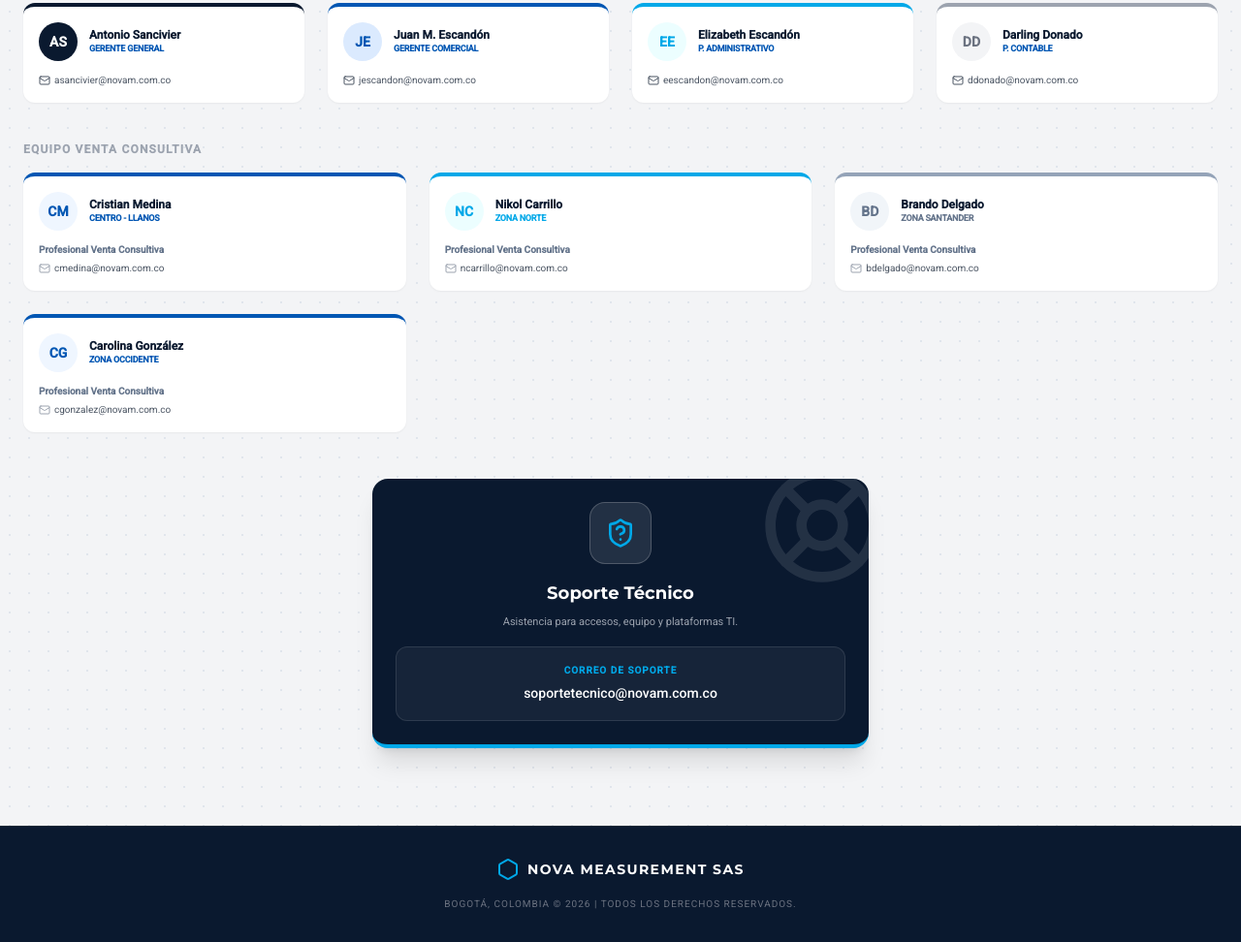
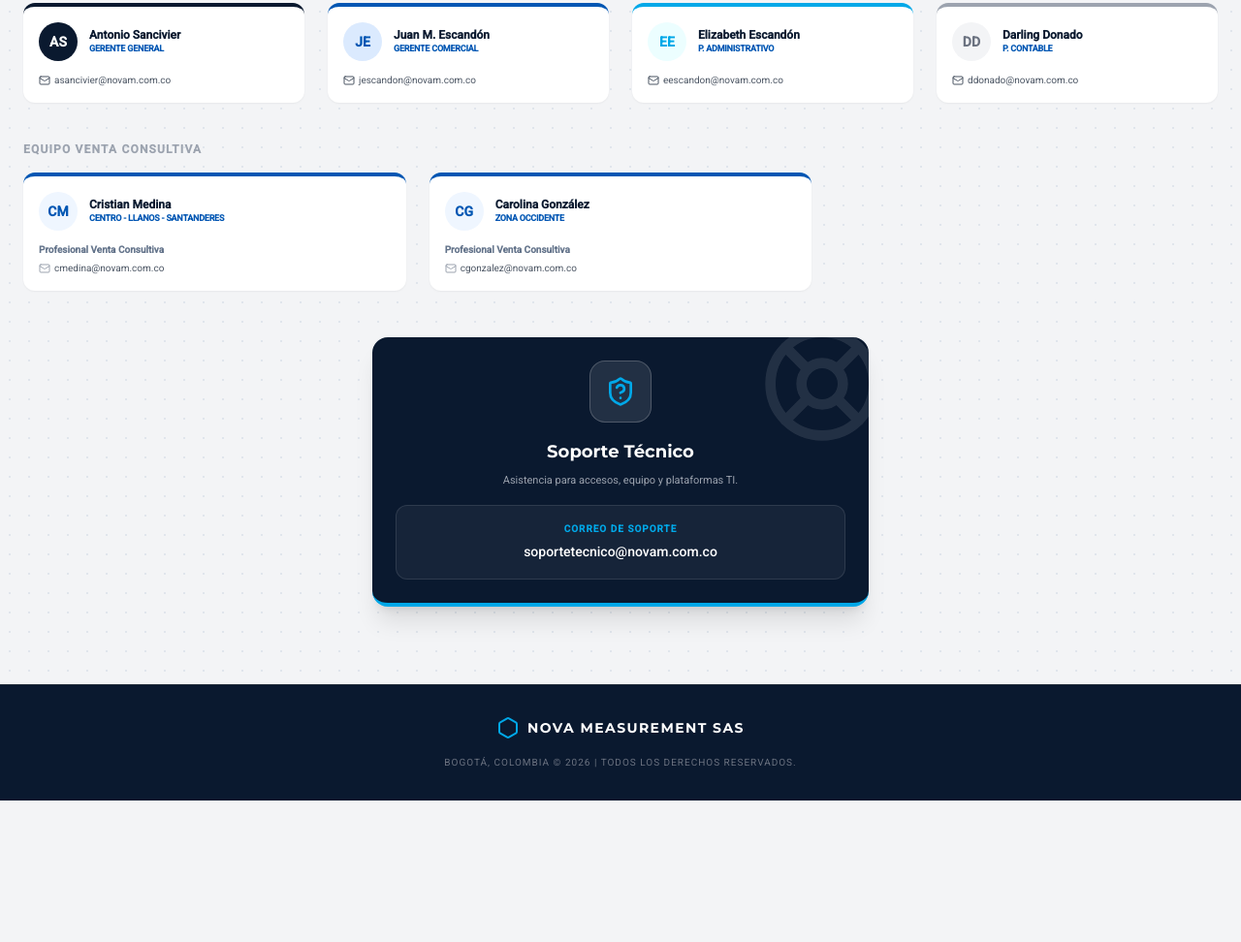
Before and after one commit to jescandonp/onboarding-nova, a plain HTML site: page index.html in a window 1280 px wide. Shown: the part 2258-3230 px from the top of the page at 97% size. After the commit the page ends 3084 px from the top, so only its background shows below. Drawn offline with nearby package versions, Linux system fonts and the light colour scheme.

Commit message:
Directorio: retira a Nikol Carrillo y Brando Delgado; Cristian Medina asume Santanderes
Co-Authored-By: Claude Opus 5.5 <noreply@anthropic.com>
Claude-Session: https://claude.ai/code/session_016dxHeby4iyxYtvKF44STCt

```diff
--- a/index.html
+++ b/index.html
@@ -424,37 +424,11 @@
                     <div class="w-10 h-10 rounded-full bg-blue-50 flex items-center justify-center text-novaBlue font-bold text-sm mr-3">CM</div>
                     <div>
                         <h4 class="font-bold text-xs text-novaNavy leading-tight">Cristian Medina</h4>
-                        <p class="text-[9px] text-novaBlue font-bold uppercase tracking-tight">Centro - Llanos</p>
+                        <p class="text-[9px] text-novaBlue font-bold uppercase tracking-tight">Centro - Llanos - Santanderes</p>
                     </div>
                 </div>
                 <p class="text-[10px] text-slate-500 font-semibold mb-1">Profesional Venta Consultiva</p>
                 <a href="mailto:cmedina@novam.com.co" class="text-[10px] text-gray-600 block hover:text-novaBlue transition-colors"><i data-lucide="mail" class="w-3 h-3 inline mr-1 text-gray-400 group-hover:text-novaBlue"></i>cmedina@novam.com.co</a>
-            </div>
-
-            <!-- Nikol Carrillo -->
-            <div class="bg-white rounded-xl shadow-sm p-4 border-t-4 border-novaCyan">
-                <div class="flex items-center mb-3">
-                    <div class="w-10 h-10 rounded-full bg-cyan-50 flex items-center justify-center text-novaCyan font-bold text-sm mr-3">NC</div>
-                    <div>
-                        <h4 class="font-bold text-xs text-novaNavy leading-tight">Nikol Carrillo</h4>
-                        <p class="text-[9px] text-novaCyan font-bold uppercase tracking-tight">Zona Norte</p>
-                    </div>
-                </div>
-                <p class="text-[10px] text-slate-500 font-semibold mb-1">Profesional Venta Consultiva</p>
-                <a href="mailto:ncarrillo@novam.com.co" class="text-[10px] text-gray-600 block hover:text-novaCyan transition-colors"><i data-lucide="mail" class="w-3 h-3 inline mr-1 text-gray-400 group-hover:text-novaCyan"></i>ncarrillo@novam.com.co</a>
-            </div>
-
-            <!-- Brando Delgado -->
-            <div class="bg-white rounded-xl shadow-sm p-4 border-t-4 border-slate-400">
-                <div class="flex items-center mb-3">
-                    <div class="w-10 h-10 rounded-full bg-slate-100 flex items-center justify-center text-slate-500 font-bold text-sm mr-3">BD</div>
-                    <div>
-                        <h4 class="font-bold text-xs text-novaNavy leading-tight">Brando Delgado</h4>
-                        <p class="text-[9px] text-slate-500 font-bold uppercase tracking-tight">Zona Santander</p>
-                    </div>
-                </div>
-                <p class="text-[10px] text-slate-500 font-semibold mb-1">Profesional Venta Consultiva</p>
-                <a href="mailto:bdelgado@novam.com.co" class="text-[10px] text-gray-600 block hover:text-novaBlue transition-colors"><i data-lucide="mail" class="w-3 h-3 inline mr-1 text-gray-400 group-hover:text-novaBlue"></i>bdelgado@novam.com.co</a>
             </div>
 
             <!-- Carolina González -->
```
Also changed, not shown: OnBoarding.html (+1 -27 lines).
